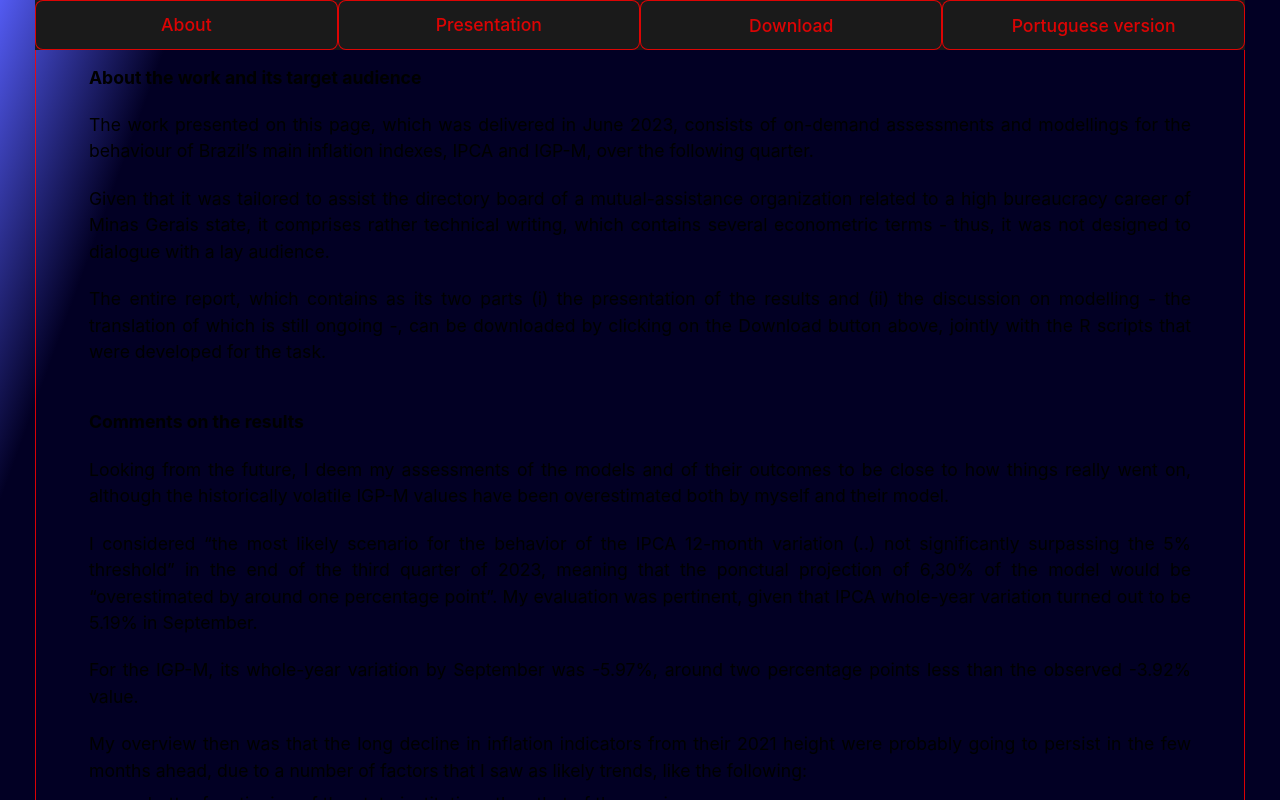
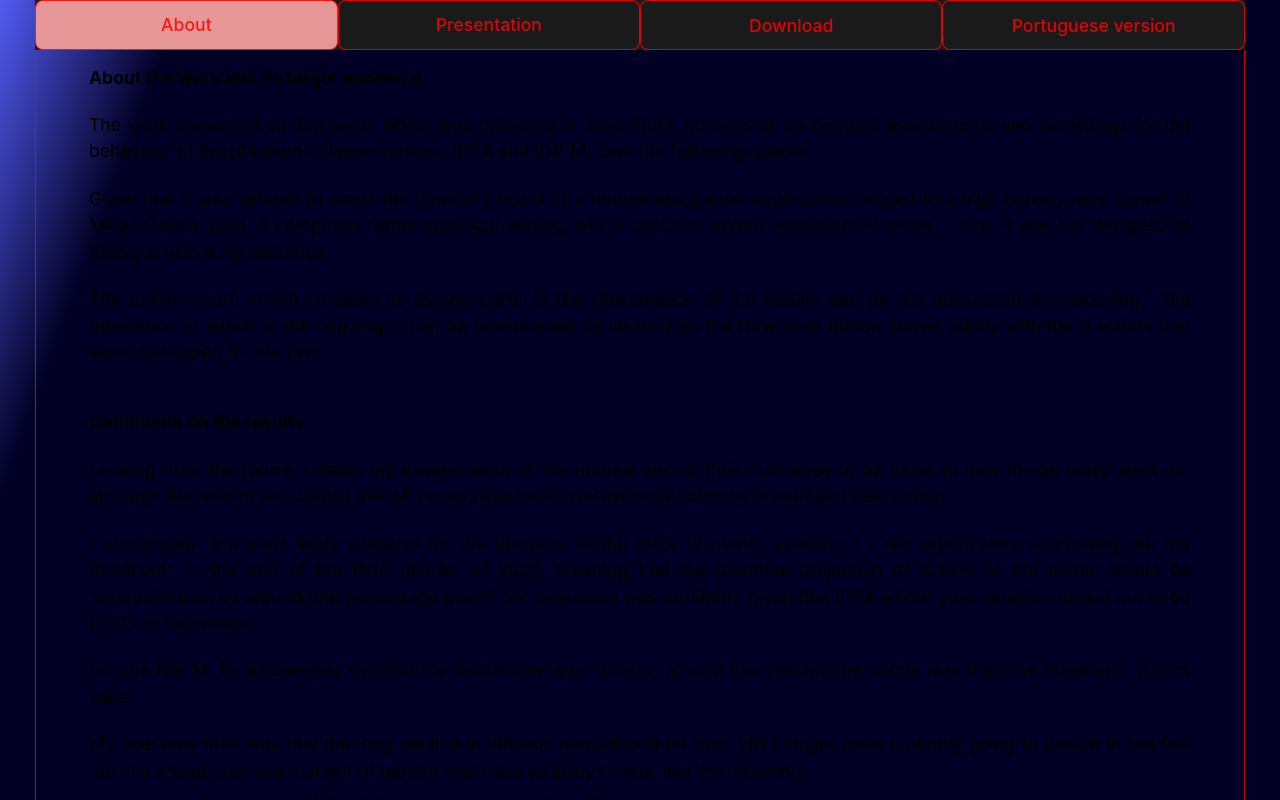
Before and after one commit to tomazlanza/inflation-predictions, a React (Vite) app: page / in a window 1280 px wide. Before the commit this address led to /about. Shown: the top 800 px of the page. Built offline with nearby package versions, Linux system fonts and the light colour scheme.

Commit message:
changing Links to NavLinks; fixing routes paths

```diff
--- a/package.json
+++ b/package.json
@@ -16,7 +16,7 @@
   "dependencies": {
     "react": "^18.2.0",
     "react-dom": "^18.2.0",
-    "react-router-dom": "^6.17.0"
+    "react-router-dom": "^6.21.3"
   },
   "devDependencies": {
     "@types/react": "^18.2.15",
--- a/src/App.css
+++ b/src/App.css
@@ -94,6 +94,10 @@
 
 a:hover {
   color: var(--button-hover);
+}
+
+a.active {
+  background: rgb(230, 150, 150);
 }
 
 h1 {
--- a/src/App.tsx
+++ b/src/App.tsx
@@ -1,5 +1,5 @@
 import { FC, useState} from 'react'
-import { BrowserRouter as Router, Route, Routes, Link, Navigate } from 'react-router-dom'
+import { BrowserRouter as Router, Route, Routes, Link, NavLink, Navigate } from 'react-router-dom'
 
 import Button from '../src/custom_components/Buttons/Buttons.tsx'
 import aboutContent from './text_contents/about-content.ts'
@@ -75,12 +75,12 @@
     <Router>
         <header>
           <nav id ='menu'>
-            <Link to='/about' className='page-shifter'>
+            <NavLink to='/' className='page-shifter'>
               {language === 'english' ? 'About' : 'Sobre' }
-            </Link>
-            <Link to='/presentation' className='page-shifter'>
+            </NavLink>
+            <NavLink to='/presentation' className='page-shifter'>
               {language === 'english' ? 'Presentation' : 'Apresentação' }
-            </Link>
+            </NavLink>
             <Button onClick={downloadFiles}>
               Download
             </Button>
@@ -91,9 +91,9 @@
         </header>
         <main>
           <Routes>
-            <Route path='/' element={<Navigate to="/about"/>}/>
-            <Route path='/about' element={<About content={aboutContent} language={language}/>}/>
+            <Route path='/' element={<About content={aboutContent} language={language}/>}/>
             <Route path='/presentation' element={<Presentation content={presentationContent} language={language}/>}/>
+            <Route path='/about' element={<Navigate to="/"/>}/>
           </Routes>
         </main>
     </Router>
--- a/src/text_contents/about-content.ts
+++ b/src/text_contents/about-content.ts
@@ -15,7 +15,7 @@
     '2.4.3': 'uma continuidade da queda das expectativas de inflação, que viera por vários meses;',
     '2.4.4': 'uma taxa de câmbio relativamente controlada, apesar do aumento agudo das taxas de juros 	dos EUA.',
     '2.5': 'Se os fatores acima mais ou menos se verificassem, tal cenário menos volátil levaria a um comportamento mais previsível dos índices.',
-    '2.6': 'Muito infelizmente, caso repetisse tal tarefa agora, em Outubro de 2023, as atuais e trágicas tensões no Oriente Médio nublam o futuro próximo de tal maneira que os níveis de confiança estatística teriam de ser reduzidas significativamente.',
+    '2.6': 'Muito infelizmente, caso repetisse tal tarefa agora, em Outubro de 2023, as atuais e trágicas tensões no Oriente Médio nublam o futuro próximo de tal maneira que os níveis de confiança estatística teriam de ser reduzidos significativamente.',
     '3': 'Uma breve nota sobre a “terra dos modelos”',
     '3.1': 'Por fim, gostaria de citar um fragmento, traduzido por mim, da entrevista da Professora Erica Thompson, sobre seu livro “Escapando da Terra dos Modelos: Como Modelos Matemáticos Podem Nos Desviar e O Que Podemos Fazer Sobre Isso”, em tradução livre, para a revista The Actuary (THE ACTUARY, 2023):',
     '3.2': '“Em vez de escrever no relatório ‘o modelo diz que X vai acontecer’, deve-se dizer ‘eu acredito que X vai acontecer’. Deve-se fazer um julgamento do modelo. Isso é escapar da ‘terra dos modelos’. Isso é fazer uma avaliação especialista de que seu modelo está correto ou de que está errado em uma certa maneira.”',
@@ -30,7 +30,7 @@
     '1.3': 'The entire report, which contains as its two parts (i) the presentation of the results and (ii) the  discussion on modelling - the translation of which is still ongoing -, can be downloaded by clicking on the Download button above, jointly with the R scripts that were developed for the task.',
     '2': 'Comments on the results',
     '2.1': 'Looking from the future, I deem my assessments of the models and of their outcomes to be close to how things really went on, although the historically volatile IGP-M values have been overestimated both by myself and their model.',
-    '2.2': 'I considered “the most likely scenario for the behavior of the IPCA 12-month variation (..) not significantly surpassing the 5% threshold” in the end of the third quarter of 2023, meaning that the ponctual projection of 6,30% of the model would be “overestimated by around one percentage point”. My evaluation was pertinent, given that IPCA whole-year variation turned out to be 5.19% in September.',
+    '2.2': 'I considered “the most likely scenario for the behavior of the IPCA 12-month variation (..) not significantly surpassing the 5% threshold” in the end of the third quarter of 2023, meaning that the ponctual projection of 6.30% of the model would be “overestimated by around one percentage point”. My evaluation was pertinent, given that IPCA whole-year variation turned out to be 5.19% in September.',
     '2.3': 'For the IGP-M, its whole-year variation by September was -5.97%, around two percentage points less than the observed -3.92% value.',
     '2.4': 'My overview then was that the long decline in inflation indicators from their 2021 height were probably going to persist in the few months ahead, due to a number of factors that I saw as likely trends, like the following:',
     '2.4.1': 'a better functioning of the state institutions than that of the previous years;',
--- a/src/text_contents/presentation-content.ts
+++ b/src/text_contents/presentation-content.ts
@@ -41,7 +41,7 @@
     '1.2': 'The referred indices exhibit relatively distinct behaviors. As mentioned in the Attachment part,  the IPCA series tracks price fluctuations only for retail consumers, thus it is generally smaller than IGP-M both in magnitude and volatility - given that IGP-M most relevantly measures wholesale price changes, and that it is more sensitive to several factors, such as exchange rates dynamics and  pressures on production-side costs, in general.',
     '1.3': 'In the analyzed series, three moments can be noticed where there seems to be a greater tendency towards extreme values: a general strike led by truck drivers that took place in may 2018; and both the start and the second wave of COVID-19 pandemic - which occurred in mid-2020 and at the beginning of 2021, respectively.',
     '1.3.2': 'Throughout 2021, the IPCA 12-month variation displayed notable volatility and exhibited an upward trend, surpassing the 10% level in the first half of 2022, but tending to diminish onwards.',
-    '1.3.3': 'Regarding IGP-M, its 12-month variation peaked at the extreme value of 37.04% in May 2021, and has been falling  since then, entering in negative territory - which is also called deflation - with the - 4.47% value observed in May 2023. Graphs illustrating the 12-month variation for both indices can be found in Item 2 - Presentation and Result Discussion. ',
+    '1.3.3': 'Regarding IGP-M, its 12-month variation peaked at the extreme value of 37.04% in May 2021 and has been falling  since then, entering in negative territory - which is also called deflation - with the -4.47% value observed in May 2023. Graphs illustrating the 12-month variation for both indices can be found in Item 2 - Presentation and Result Discussion. ',
     '1.4': 'An important point concerning the projections is that they were made with the use of techniques that only consider functions of  historical values of the indices for predictions, so it’s possible that they are not capturing recent trends related to influential factors affecting price behaviors  - for instance, the current expectations of future prices (BACEN, s. d.), for which there appears to be strong evidence of declining:',
     '1.4.2.1': '',
     '1.4.3': 'In Picture I, which is an excerpt from the Boletim Focus (BACEN, 2023) survey published on June 19th, 2023, it is shown that the medians for expectations on the variation of both IPCA and IGP-M throughout 2023 have been declining for five and ten weeks, respectively. Additionally, it can be observed that the median expectation of the 12-month variation of IGP-M fell below the negative threshold, reaching -1.21% in June 2023.',
```
Also changed, not shown: src/main.tsx (+39 -0 lines), 1 other file (tests, documents, lock files or other folders).
